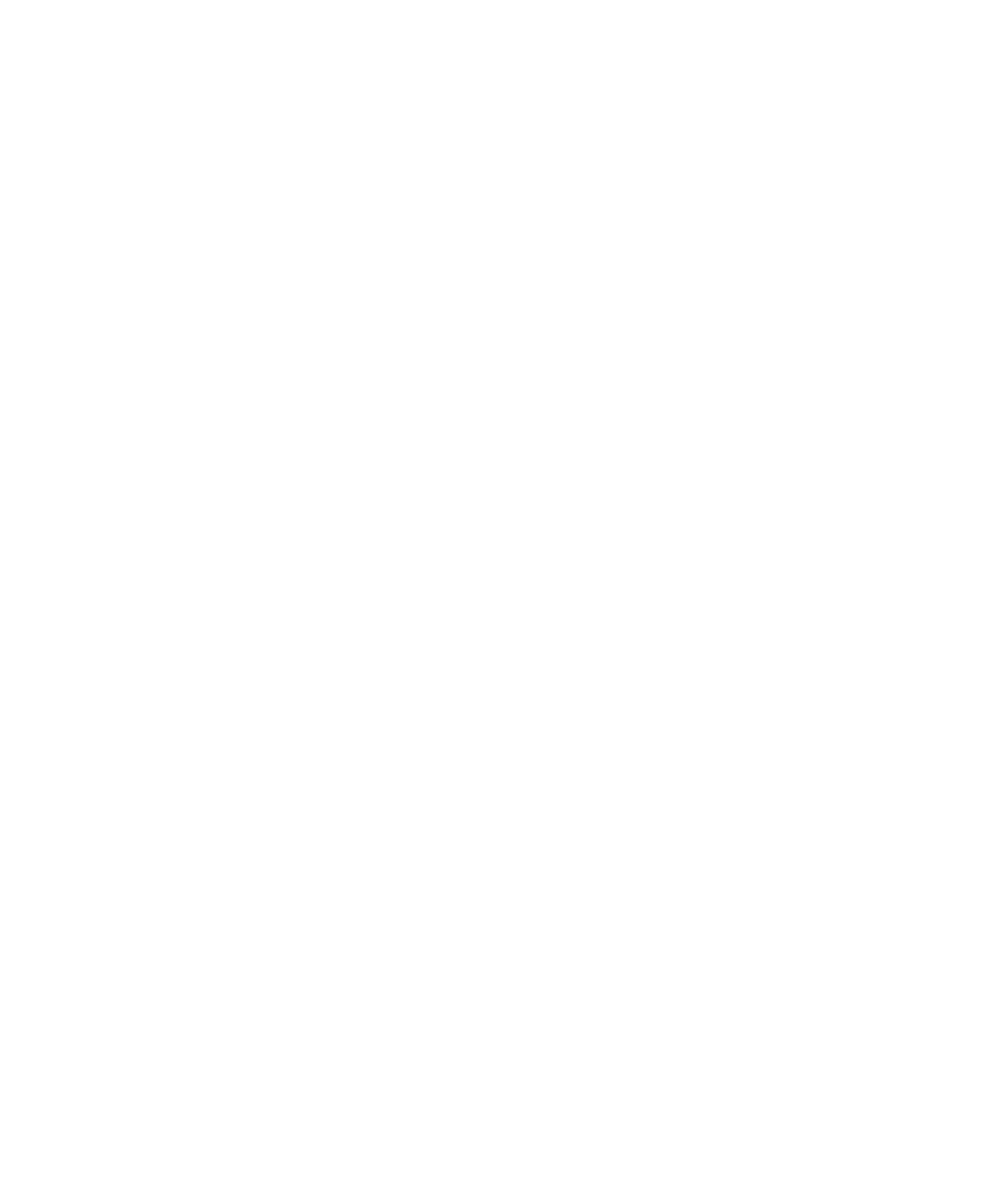
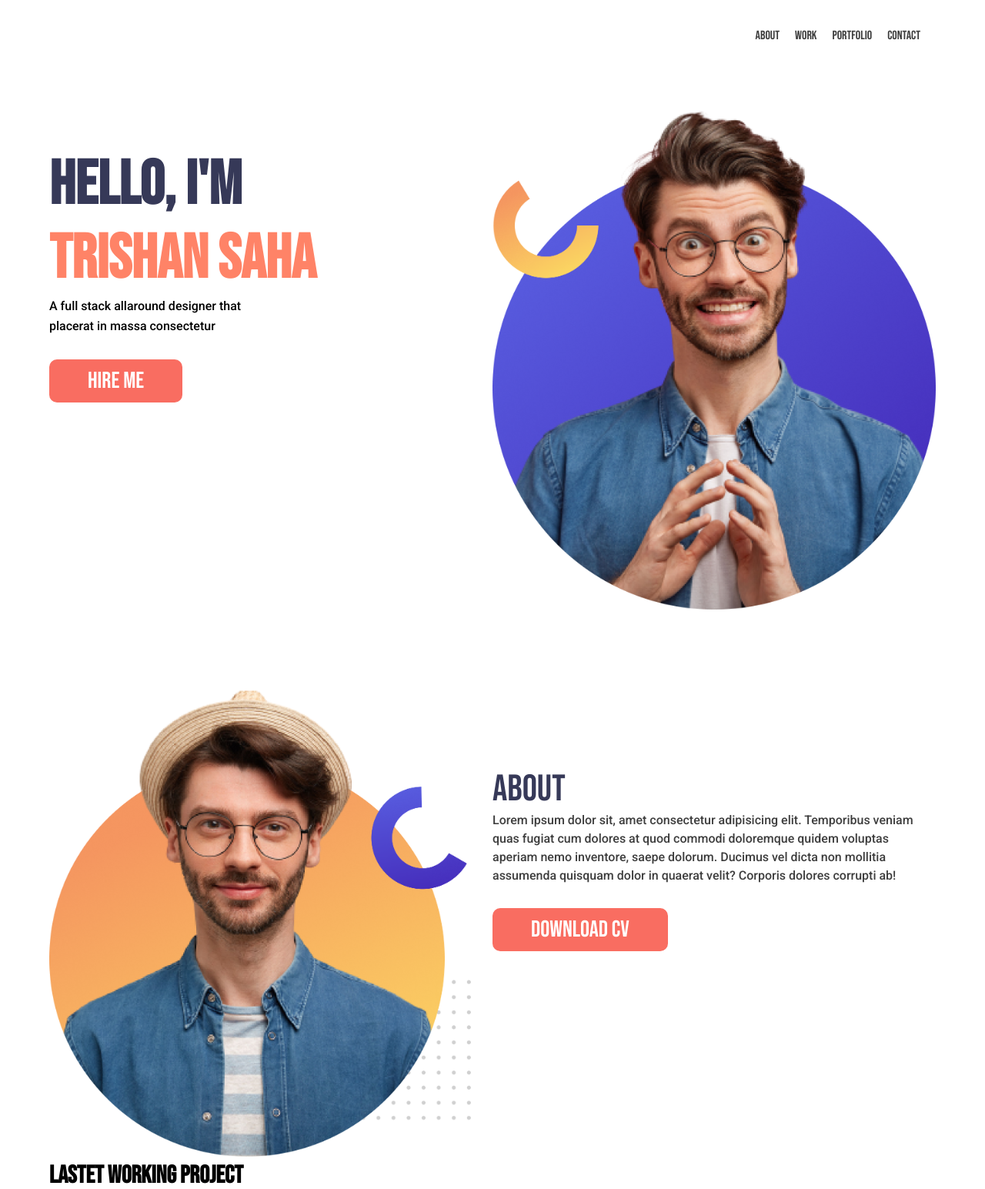
Before and after one commit to TRISHAN00/personal-portfolio, a plain HTML site: page index.html in a window 1280 px wide. Shown: the top 1545 px of the page at 77% size. Before the commit the page ends 800 px from the top, so only its background shows below. Drawn offline with Linux system fonts and the light colour scheme.

Commit message:
after completing two section

```diff
--- a/index.html
+++ b/index.html
@@ -4,11 +4,101 @@
     <meta charset="UTF-8" />
     <meta name="viewport" content="width=device-width, initial-scale=1.0" />
     <title>Trishan | Portfolio</title>
+    <!-- google fonts link -->
+    <link rel="preconnect" href="https://fonts.gstatic.com" />
+    <link
+      href="https://fonts.googleapis.com/css2?family=Bebas+Neue&display=swap"
+      rel="stylesheet"
+    />
+    <link rel="preconnect" href="https://fonts.gstatic.com" />
+    <link
+      href="https://fonts.googleapis.com/css2?family=Bebas+Neue&family=Roboto:wght@500;700;900&display=swap"
+      rel="stylesheet"
+    />
+    <!-- style sheet -->
     <link rel="stylesheet" href="style.css" />
   </head>
   <body>
-    <!-- header area start -->
-
-    <!-- header area end -->
+    <!-- Header Area Start -->
+    <div class="portfolio-wrap">
+      <div class="container">
+        <div class="row">
+          <div class="col-12">
+            <div class="header-menu">
+              <nav>
+                <ul>
+                  <li><a href="#">About</a></li>
+                  <li><a href="#">Work</a></li>
+                  <li><a href="#">Portfolio</a></li>
+                  <li><a href="#">Contact</a></li>
+                </ul>
+              </nav>
+            </div>
+          </div>
+        </div>
+        <div class="row">
+          <div class="slider-area">
+            <div class="col-6">
+              <div class="slider-content">
+                <h1>
+                  Hello, I'm <br />
+                  <span class="slider-heading">Trishan Saha</span>
+                </h1>
+                <p>
+                  A full stack allaround designer that placerat in massa
+                  consectetur
+                </p>
+                <a class="hire-me" href="#">HIRE ME</a>
+              </div>
+            </div>
+            <div class="col-6">
+              <div class="slider-img">
+                <img src="images/do not use this pic.png" alt="" />
+              </div>
+            </div>
+          </div>
+        </div>
+        <div class="row">
+          <div class="about-area">
+            <div class="col-6">
+              <div class="about-img">
+                <img src="images/do not use this pic2.png" alt="" />
+              </div>
+            </div>
+            <div class="col-6">
+              <div class="about-content">
+                <h2>ABOUT</h2>
+                <p>
+                  Lorem ipsum dolor sit, amet consectetur adipisicing elit.
+                  Temporibus veniam quas fugiat cum dolores at quod commodi
+                  doloremque quidem voluptas aperiam nemo inventore, saepe
+                  dolorum. Ducimus vel dicta non mollitia assumenda quisquam
+                  dolor in quaerat velit? Corporis dolores corrupti ab!
+                </p>
+                <a class="download-btn" href="#">Download CV</a>
+              </div>
+            </div>
+          </div>
+        </div>
+        <div class="row">
+          <div class="project-area">
+            <div class="col-12">
+                <div class="working-title">
+                    <h1>LASTET WORKING PROJECT</h1>
+                </div>
+            </div>
+            <div class="col-4">
+                <div class="single-project">
+                    <img src="images/image 4.png" alt="">
+                    <h3>Power-x-gym (gym website)</h3>
+                    <p>Lorem Ipsum is simply dummy text of the
+                      printing and typesetting industry.
+                      </p>
+                </div>
+            </div>
+          </div>
+      </div>
+    </div>
+    <!-- Header Area End -->
   </body>
 </html>
--- a/style.css
+++ b/style.css
@@ -1,5 +1,155 @@
+/*
+color code : #363958
+FF8367
+*/
+
 * {
   margin: 0;
   padding: 0;
   box-sizing: border-box;
 }
+body {
+  font-family: "Bebas Neue", cursive;
+}
+.col-1 {
+  width: 8.33%;
+  float: left;
+}
+.col-2 {
+  width: 16.66%;
+  float: left;
+}
+.col-3 {
+  width: 25%;
+  float: left;
+}
+.col-4 {
+  width: 33.33%;
+  float: left;
+}
+.col-5 {
+  width: 41.66%;
+  float: left;
+}
+.col-6 {
+  width: 50%;
+  float: left;
+}
+.col-7 {
+  width: 58.33%;
+  float: left;
+}
+.col-8 {
+  width: 66.66%;
+  float: left;
+}
+.col-9 {
+  width: 75%;
+  float: left;
+}
+.col-10 {
+  width: 83.33%;
+  float: left;
+}
+.col-11 {
+  width: 91.66%;
+  float: left;
+}
+.col-12 {
+  width: 100%;
+  float: left;
+}
+.container {
+  width: 90%;
+  margin: auto;
+}
+.row {
+  padding: 0px -15px;
+}
+a {
+  text-decoration: none;
+}
+ul {
+  list-style: none;
+}
+p {
+  font-family: "Bebas Neue", cursive;
+  font-family: "Roboto", sans-serif;
+}
+/* website start */
+
+/* memu css start */
+.header-menu {
+  float: right;
+  margin: 37px 0px;
+}
+nav ul li {
+  float: left;
+  margin-right: 20px;
+}
+nav ul li a {
+  color: #3c3c3c;
+  font-size: 16px;
+  display: inline-block;
+}
+
+/* slider css */
+.slider-img img {
+  width: 100%;
+  margin-top: -60px;
+}
+.slider-content h1 {
+  font-size: 80px;
+  color: #363958;
+  font-weight: bold;
+  margin-top: 100px;
+}
+span.slider-heading {
+  color: #ff8367;
+}
+.slider-content p {
+  font-size: 16px;
+  padding-right: 292px;
+  line-height: 26px;
+  font-weight: 500;
+}
+a.hire-me {
+  background-color: #f96d61;
+  color: #fff;
+  padding: 10px 50px;
+  display: inline-block;
+  border-radius: 10px;
+  margin-top: 30px;
+  font-size: 30px;
+}
+/* about area */
+.about-img img {
+  width: 100%;
+}
+.about-content {
+  margin-top: 200px;
+}
+.about-content h2 {
+  color: #363958;
+  font-size: 48px;
+  font-weight: 500;
+}
+.about-content p {
+  font-size: 16px;
+  line-height: 24px;
+  color: #3e3e3e;
+}
+a.download-btn {
+  background-color: #f96d61;
+  color: #fff;
+  padding: 10px 50px;
+  display: inline-block;
+  border-radius: 10px;
+  margin-top: 30px;
+  font-size: 30px;
+}
+
+/* single project area */
+.single-project img {
+  width: 100%;
+}
```
Also changed, not shown: images/do not use this pic.png (added), images/do not use this pic2.png (added), images/image 4.png (added), images/image 5.png (added), images/image 8.png (added).
